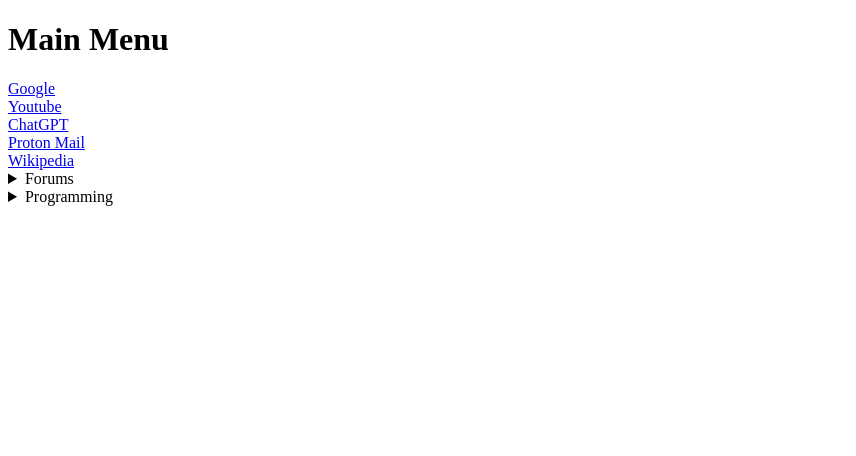
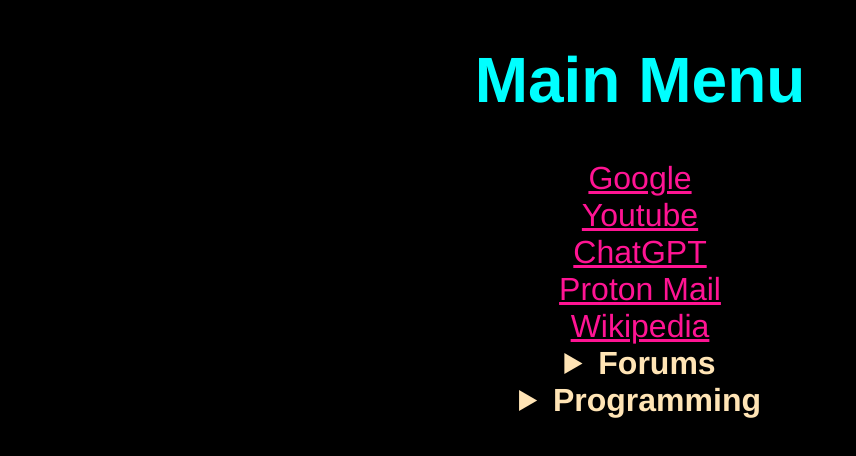
Before and after one commit to FemboyTextEditor/FemboyTextEditor.github.io, a plain HTML site: page index.html in a window 1280 px wide. Shown: the whole page, without its empty margins (0-856 px from the left). Drawn offline with Linux system fonts and the light colour scheme.

Commit message:
Made the main page look nicer
changed alot
its 2 am i cba to to document

```diff
--- a/index.html
+++ b/index.html
@@ -7,6 +7,33 @@
     <meta name="description" content="HTML Main Page">
     <meta name="viewport" content="width=device-width, initial-scale=1.0">
     <meta name="keywords" content="HTML, CS, main page">
+    <style>
+      body {
+	  background-color: black;
+	  color: moccasin;
+	  a:link {
+	      color: deeppink;
+	  }
+	  a:visited {
+	      color: hotpink;
+	  }
+	  a:hover {
+	      color: mediumvioletred;
+	  }
+	  a:active {
+	      color: magenta;
+	  }
+	  summary {
+	      font-weight: bold;
+	  }
+	  h1 {
+	      color: aqua;
+	  }
+	  text-align: center;
+	  font-family: Helvetica, Verdana, sans-serif;
+	  font-size: 2.5vw;
+      }
+    </style>
   </head>
   <body>
     <h1>Main Menu</h1>
```
